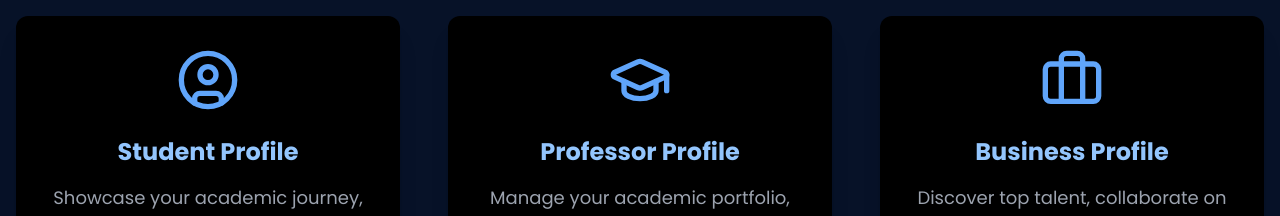
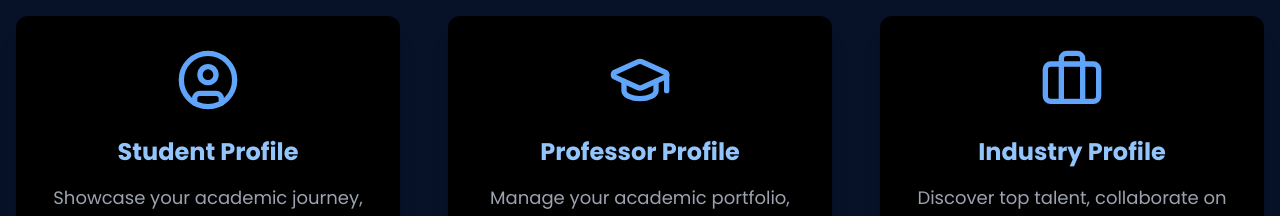
Before and after one commit to Vishal182573/probe-stemm, a React (Vite) app in the folder frontend/: page / in a window 1280 px wide. Shown: the part 980-1196 px from the top of the page. Built offline with nearby package versions, Linux system fonts and the light colour scheme.

Commit message:
business string change to industry

```diff
--- a/frontend/src/pages/home.tsx
+++ b/frontend/src/pages/home.tsx
@@ -195,7 +195,7 @@ const FeaturesSection = () => {
     },
     {
       icon: <Briefcase className="h-16 w-16 text-blue-400" />,
-      title: "Business Profile",
+      title: "Industry Profile",
       description:
         "Discover top talent, collaborate on cutting-edge research projects, and stay at the forefront of innovation in your industry.",
       benefits: [
```
